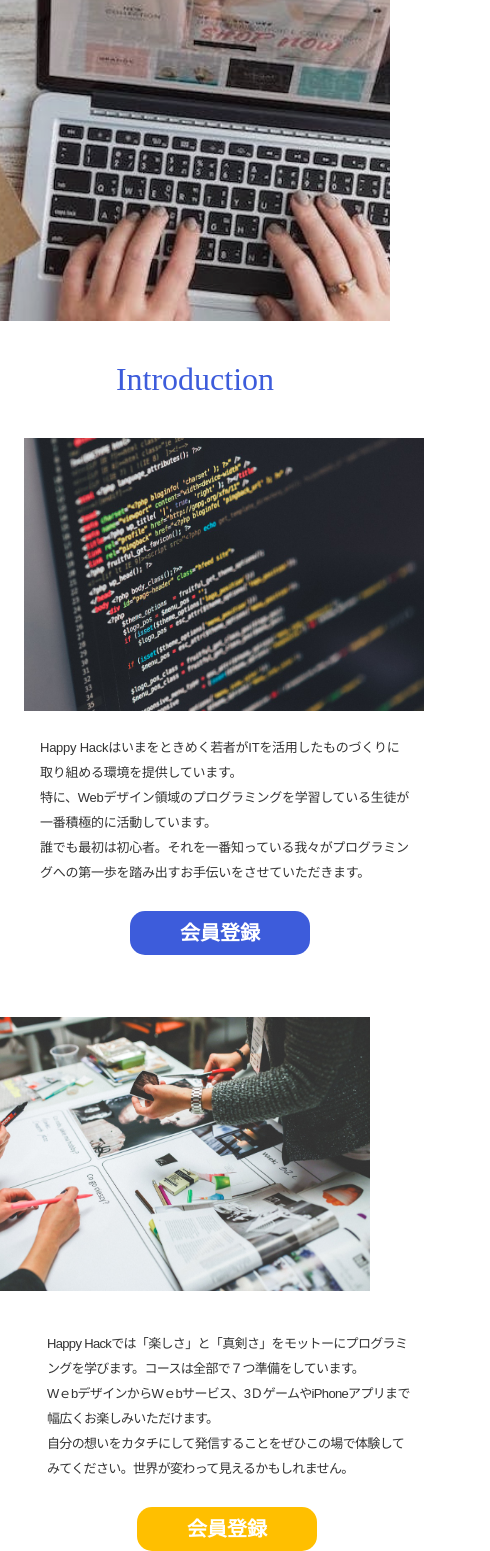
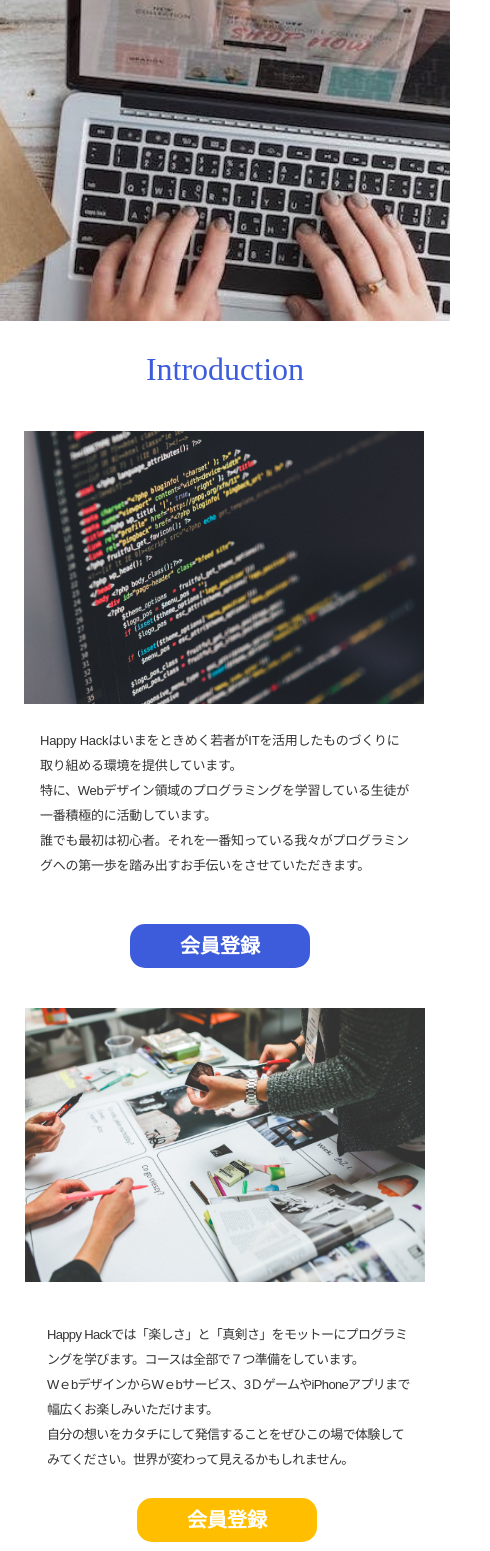
Before and after one commit to Chinataro/L4SWeb2, a plain HTML site: page index.html in a window 390 px wide. Shown: the part 449-2000 px from the top of the page, 490 px wide, since content can reach past the window. Drawn offline with nearby package versions, Linux system fonts and the light colour scheme; a script that the page names is missing.

Commit message:
変更した内容をメモ

```diff
--- a/index.html
+++ b/index.html
@@ -12,6 +12,7 @@
 
     <title>Happy Hack</title>
 </head>
+<div class = "wrap">
 <div class = "bg-slider">
 <div id="header">
 
@@ -62,7 +63,7 @@
 <body>
 <section id="introduction" class = "fuwat">
     <h2 class="title">Introduction</h2>
-     <div class = "intro1">
+
         <img src = "introduction_001.jpg">
     <div class = "paragraph">
     <p>Happy Hackはいまをときめく若者がITを活用したものづくりに取り組める環境を提供しています。<br>
@@ -73,7 +74,7 @@
         <a href= "#introduction">会員登録</a>
     </div>
     </div>
-    </div>
+
 
         <img src = "introduction_002.jpg" class="intro2">
     <div class = "paragraph2">
@@ -134,9 +135,10 @@
     </div>
 
 </section>
+
+
 <section id="images" class="fuwat">
-    <h2 class="title">Images</h2>
-
+       <h2 class="title">Images</h2>
        <div class="bxslider">
            <div><a href = "#"><img src = "hero.jpg" width = "290px" height="190px"></a></div>
            <div><a href = "#"> <img src = "background2.jpg"  width = "290px" height="190px"></a></div>
@@ -221,5 +223,7 @@ $(document).ready(function(){
 
 
 </body>
+
     <footer> ©️ 2019 Happy Hack Inc.</footer>
+    </div>
 </html>
--- a/style.css
+++ b/style.css
@@ -177,11 +177,12 @@ h1{
 
 ここにボタン押したらカゲできるようにするよ
 */
+ img.intro2{
+     float:right;
+    margin-top:90px;
+    width:450px;
+    margin-bottom:0px;
 
-#introduction .intro2{
-     float:right;
-    margin-top:92px;
-    padding-left:45px;
 }
 .paragraph2{
     width:43%;
@@ -396,13 +397,23 @@ footer{
 }
 /*~1024px:タブレット縦*/
 @media screen and (max-width:1024px){
+    *{
+        margin:0px;
+        padding:0px;
+    }
     #header{
             width:100%;
+    }
+    body{
+        min-width: 1024px;
     }
     #introduction .intro-box{
     width:80%;
 
 }
+    h2.title{
+        width:1024px;
+    }
     #introduction .paragraph2{
         width:40%;
     }
@@ -410,19 +421,64 @@ footer{
         margin-right:20px;
     }
     #introduction img{
-        width:45%;
+        width:500px;
+    }
+    #introduction .fuwat .fuwatAnime{
+        width:1024px;
     }
   img.intro2{
-        margin-right:20px;
+        padding-right:25px;
+        width:500px;
+      padding-left:0px;
+
+    }
+    .intro{
+        width:1024px;
     }
     #images{
         width:86%;
     }
+    .wrap{
+     overflow:hidden;
+
+    }
 }
 /*~896px:スマホ横*/
-@media screen and (max-width:896px){
+@media screen and (max-width:986px){
+    *{
+        margin:0px;
+        padding:0px;
+    }
+    h2.title{
+        width:986px;
+        height:151px;
+    }
+    #introduction .fuwat{
+        width:896px;
+    }
     #header{
      width:70%;
+    }
+    body{
+        min-width: 896px;
+    }
+    #introduction .paragraph p{
+        font-size:16px;
+        line-height:25px;
+        float:left;
+      margin:0px 0px 20px;
+        width:400px;
+        height:244px;
+        margin-top:20px;
+
+    }
+     #introduction img{
+        width:400px;
+        height:333.33px;
+       margin-left:24px;
+
+
+
     }
     #header .logo img{
         width:100%;
@@ -431,7 +487,8 @@ footer{
         width:90%;
 }
     #introduction .paragraph2{
-        width:40%;
+        width:400px;
+        height:292px;
     }
     #courses {
         width:100%;
@@ -439,17 +496,23 @@ footer{
     #images{
         width:88%;
     }
+    .wrap{
+     overflow:hidden;
+
+    }
 
 }
 
 /*~450px:スマホ縦*/
 @media screen and (max-width:450px){
     #header{
-        width:94%;
+        width:450px;
 
 
     }
-
+    body{
+        min-width: 450px;
+    }
     #header nav{
         width:0px;
 
@@ -471,8 +534,10 @@ footer{
 
     h2.title{
         margin-bottom:40px;
-        margin-top:40px;
+        margin-top:30px;
         font-size:32px;
+        width:450px;
+        height:40px;
     }
     #introduction .paragraph{
         margin-right:0px;
@@ -492,7 +557,7 @@ footer{
 
     }
     #introduction{
-        width:80%;
+        width:450px;
         margin-left:0px;
         padding:0px;
     }
@@ -515,6 +580,10 @@ footer{
        margin-left:24px;
 
 
+
+    }
+    img.intro2{
+       margin-left:0px;
 
     }
     #introduction.fuwat{
@@ -543,6 +612,9 @@ footer{
 
     }
 
+    #access{
+        width:450px;
+    }
     .map iframe{
         width:450px;
         height:400px;
@@ -647,9 +719,17 @@ footer{
         margin-bottom:20px;
 
     }
+    #images .title{
+        width:270px;
+        height:40px;
+    }
     *{
         margin:0px;
         padding:0px;
     }
+ .wrap{
+     overflow:hidden;
+
+    }
 
 }
```
